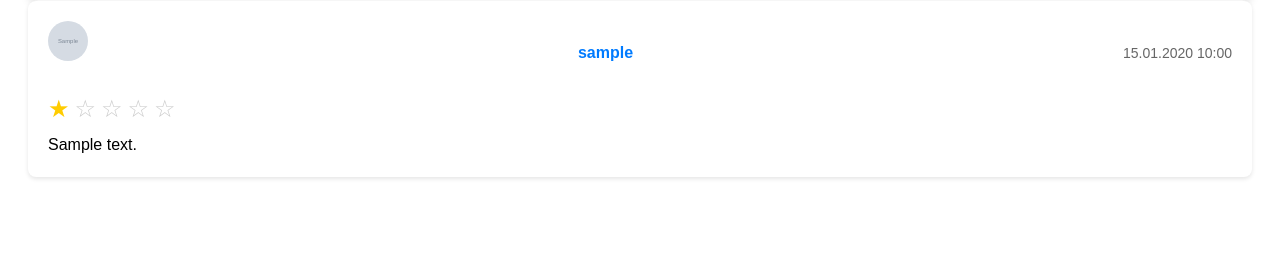
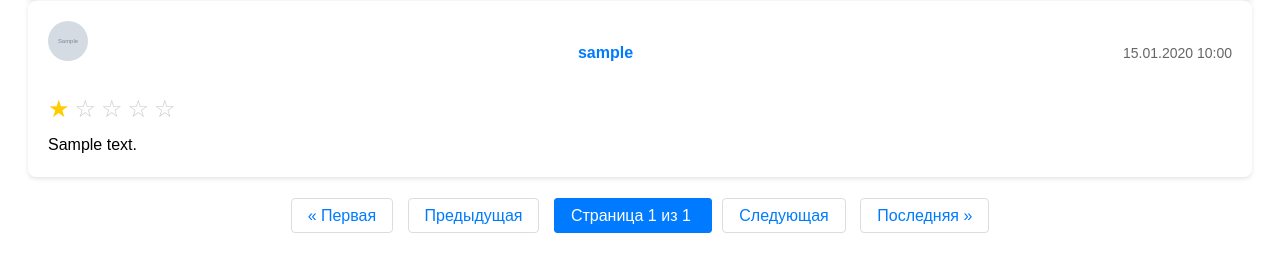
Before and after one commit to osccircuit/Filmora, a Django app: a page that uses templates/includes/view_reviews.html in a window 1280 px wide. Shown: the part 773-1036 px from the top of the page. Before the commit the page ends 952 px from the top, so only its background shows below. Run offline with Django 5.2, Linux system fonts and the light colour scheme; a user stored in the database is signed in; tables that the repository leaves empty hold one stand-in row (values such as "Sample post"); grey boxes marked "Sample" are stand-in pictures.

Commit message:
add pagination

```diff
--- a/movies/views.py
+++ b/movies/views.py
@@ -60,6 +60,9 @@ def user_movies(request, slug='all'):
 @login_required
 def movie_details(request, slug):
     """The concrete movie information view."""
+    page = request.GET.get('page', 1)
+
+
     movie = Movie.objects.filter(slug=slug).first()
     reviews = UserMovie.objects.filter(movie__id=movie.id, user=request.user) \
     .values('review')
@@ -83,10 +86,13 @@ def movie_details(request, slug):
 
     n_reviews = UserMovie.objects.filter(movie__id=movie.id).select_related('user')
 
+    paginator = Paginator(n_reviews, 3)
+    current_page = paginator.page(int(page))
+
     context = {
         'movie': movie,
         'user_movie': user_movie,
-        'reviews': n_reviews,
+        'reviews': current_page,
         'review_not_add': review_not_add,
     }
     return render(request, 'movies/movie.html', context)
--- a/static/css/concrete_movie.css
+++ b/static/css/concrete_movie.css
@@ -203,3 +203,33 @@ movie-detail {
     background-color: #007bff;
     color: #fff;
 }
+
+.pagination {
+    text-align: center;
+    margin-top: 20px;
+}
+.step-links {
+    display: inline-block;
+    padding: 10px 0;
+}
+.step-links a {
+    margin: 0 5px;
+    padding: 8px 16px;
+    text-decoration: none;
+    color: #007bff;
+    border: 1px solid #ddd;
+    border-radius: 4px;
+    transition: background-color 0.3s, color 0.3s;
+}
+.step-links a:hover {
+    background-color: #007bff;
+    color: #fff;
+}
+.step-links .current {
+    margin: 0 5px;
+    padding: 8px 16px;
+    color: #fff;
+    background-color: #007bff;
+    border: 1px solid #007bff;
+    border-radius: 4px;
+}
--- a/templates/includes/view_reviews.html
+++ b/templates/includes/view_reviews.html
@@ -32,3 +32,18 @@
         </div>
     {% endif %}
 {% endfor %}
+
+<div class="pagination">
+    <span class="step-links">
+
+            <a href="?page=1">&laquo; Первая</a>
+            <a href="{% if reviews.has_previous %}?page={{ reviews.previous_page_number }}{% else %}#{% endif %}">Предыдущая</a>
+
+        <span class="current">
+            Страница {{ reviews.number }} из {{ reviews.paginator.num_pages }}
+        </span>
+
+            <a href="{% if reviews.has_next %}?page={{ reviews.next_page_number }}{% else %}#{% endif %}">Следующая</a>
+            <a href="?page={{ reviews.paginator.num_pages }}">Последняя &raquo;</a>
+    </span>
+</div>
```
Also changed, not shown: reviews/views.py (+8 -1 lines), users/views.py (+7 -1 lines).
